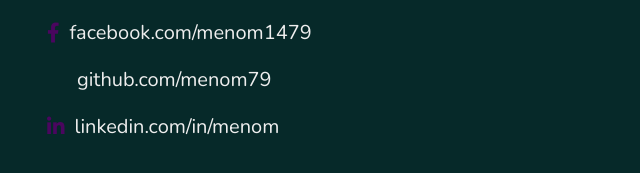
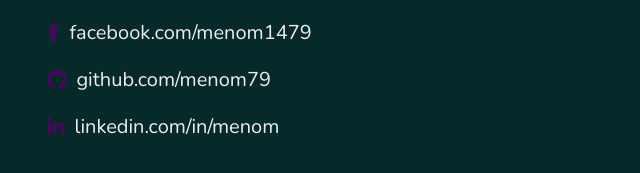
Before and after one commit to menom79/portfolio, a plain HTML site: page index.html in a window 1280 px wide. Shown: the part 3592-3765 px from the top of the page, 353-993 px from the left. Drawn offline with nearby package versions, Linux system fonts and the light colour scheme.

Commit message:
contacts change for github

```diff
--- a/index.html
+++ b/index.html
@@ -241,7 +241,7 @@
                         <h3> <i class="fas fa-phone"></i> +358 465218175 </h3>
                         <h3> <i class="fas fa-map-marker-alt"></i> Survontie 38a A1 </h3>
                         <h3> <i class="fab fa-facebook-f"></i> facebook.com/menom1479 </h3>
-                        <h3> <i class="fa fa-github" aria-hidden="true"></i> github.com/menom79 </h3>
+                        <h3> <i class="fab fa-github"></i> github.com/menom79 </h3>
                         <h3> <i class="fab fa-linkedin-in"></i> linkedin.com/in/menom </h3>
                     </div>
                 </div>
```
